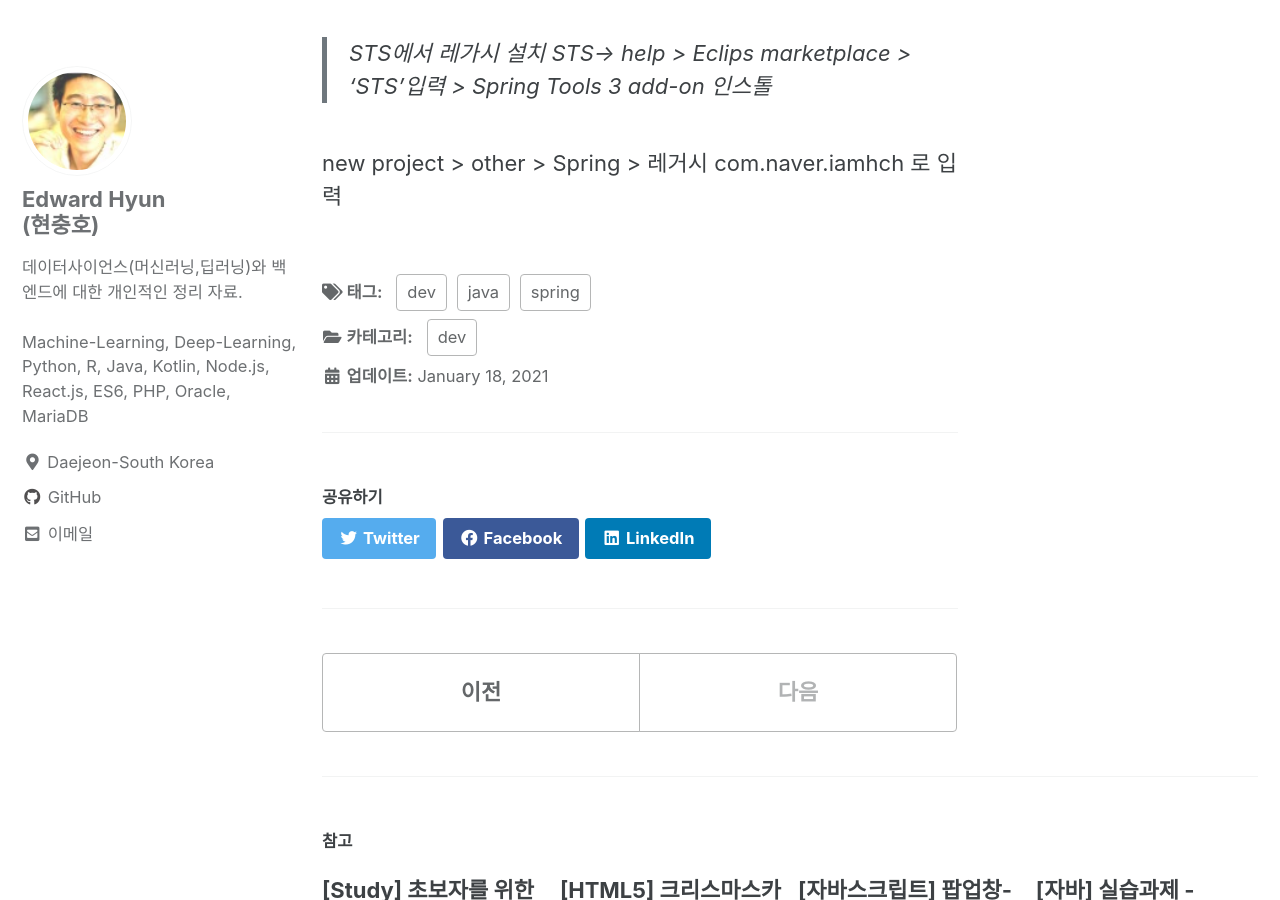
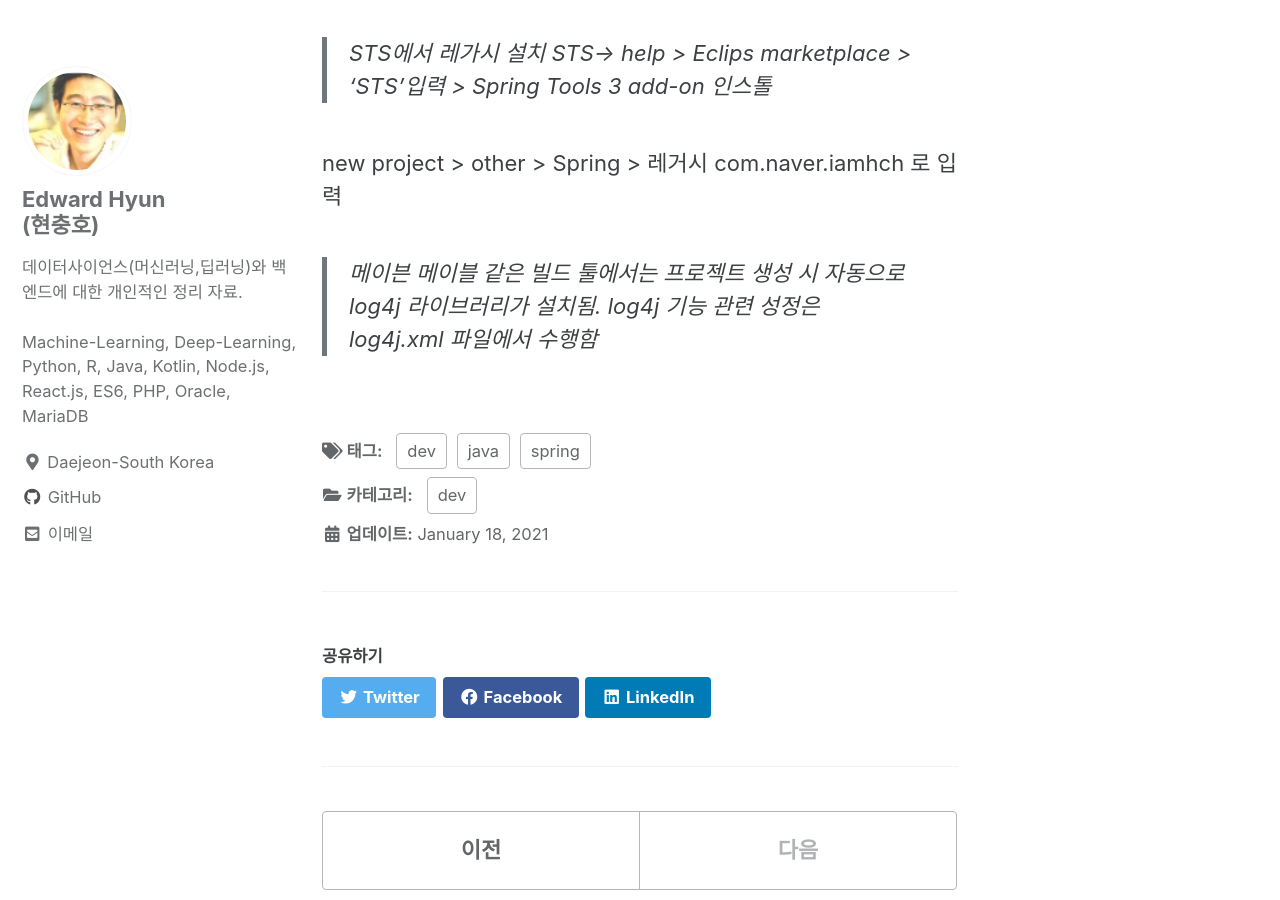
Before and after one commit to iamhch24/iamhch24.github.io, a Jekyll site: the page built from _posts/2021-01-18-[스터디] 스프링 프레임워크.md, in a window 1280 px wide and 900 px high, scrolled down 900 px. Built offline with Jekyll 4.4.1, drawn with Linux system fonts in a browser that asks for light colours; cached includes are drawn as plain includes.

Commit message:
_posts/2021-01-18-[스터디] 스프링 프레임워크.md updated from https://stackedit.io/

```diff
--- a/_posts/2021-01-18-[스터디] 스프링 프레임워크.md
+++ b/_posts/2021-01-18-[스터디] 스프링 프레임워크.md
@@ -45,9 +45,12 @@ new project > other > Spring > 레거시
 com.naver.iamhch 로 입력
 
 
+> 메이븐
+메이블 같은 빌드 툴에서는 프로젝트 생성 시 자동으로 log4j 라이브러리가 설치됨.
+log4j 기능 관련 성정은 log4j.xml 파일에서 수행함
 
 
 
 <!--stackedit_data:
-eyJoaXN0b3J5IjpbLTE4OTk2NjM4NDNdfQ==
+eyJoaXN0b3J5IjpbNzE5MTMxNzY1LC0xODk5NjYzODQzXX0=
 -->
```
